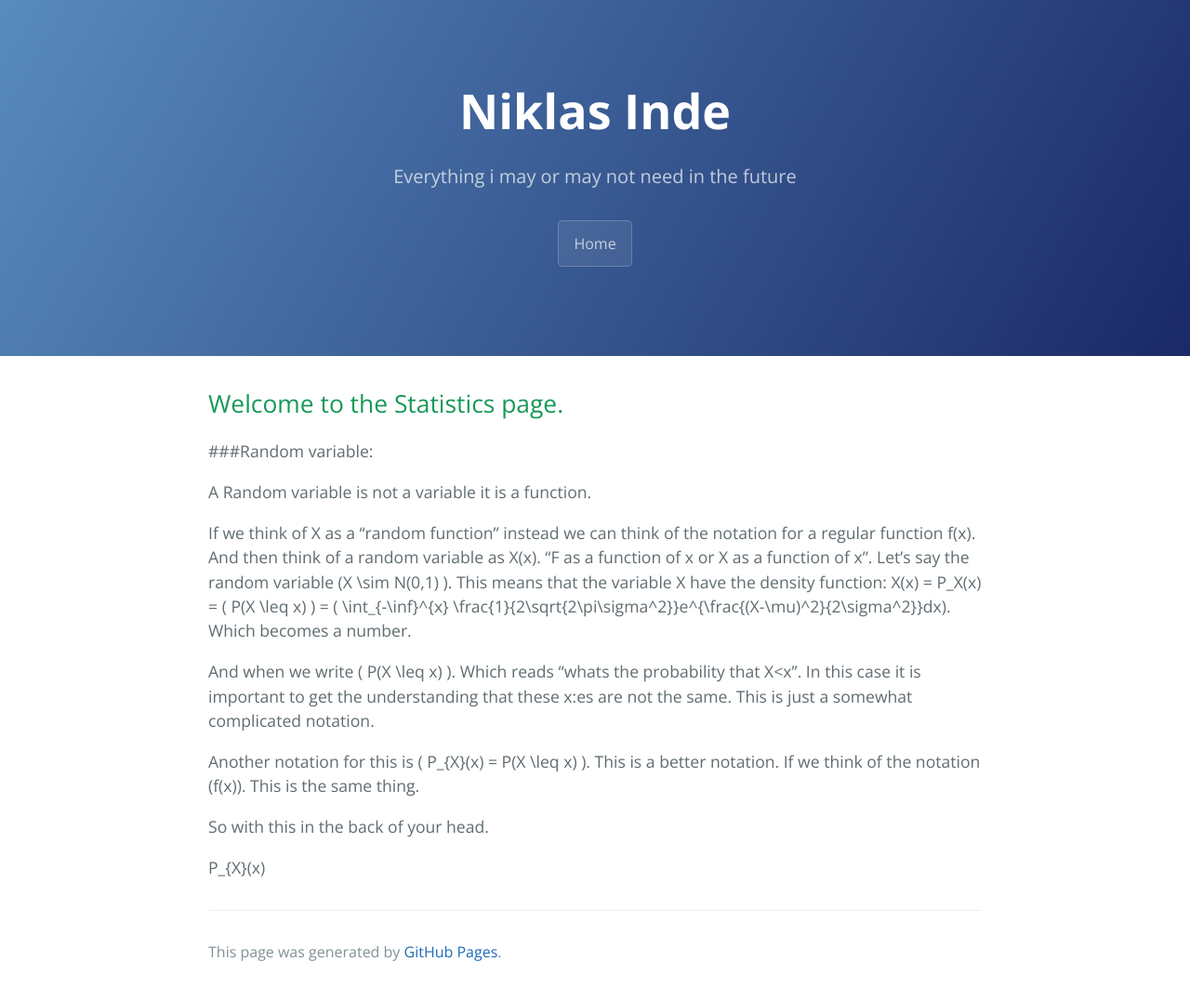
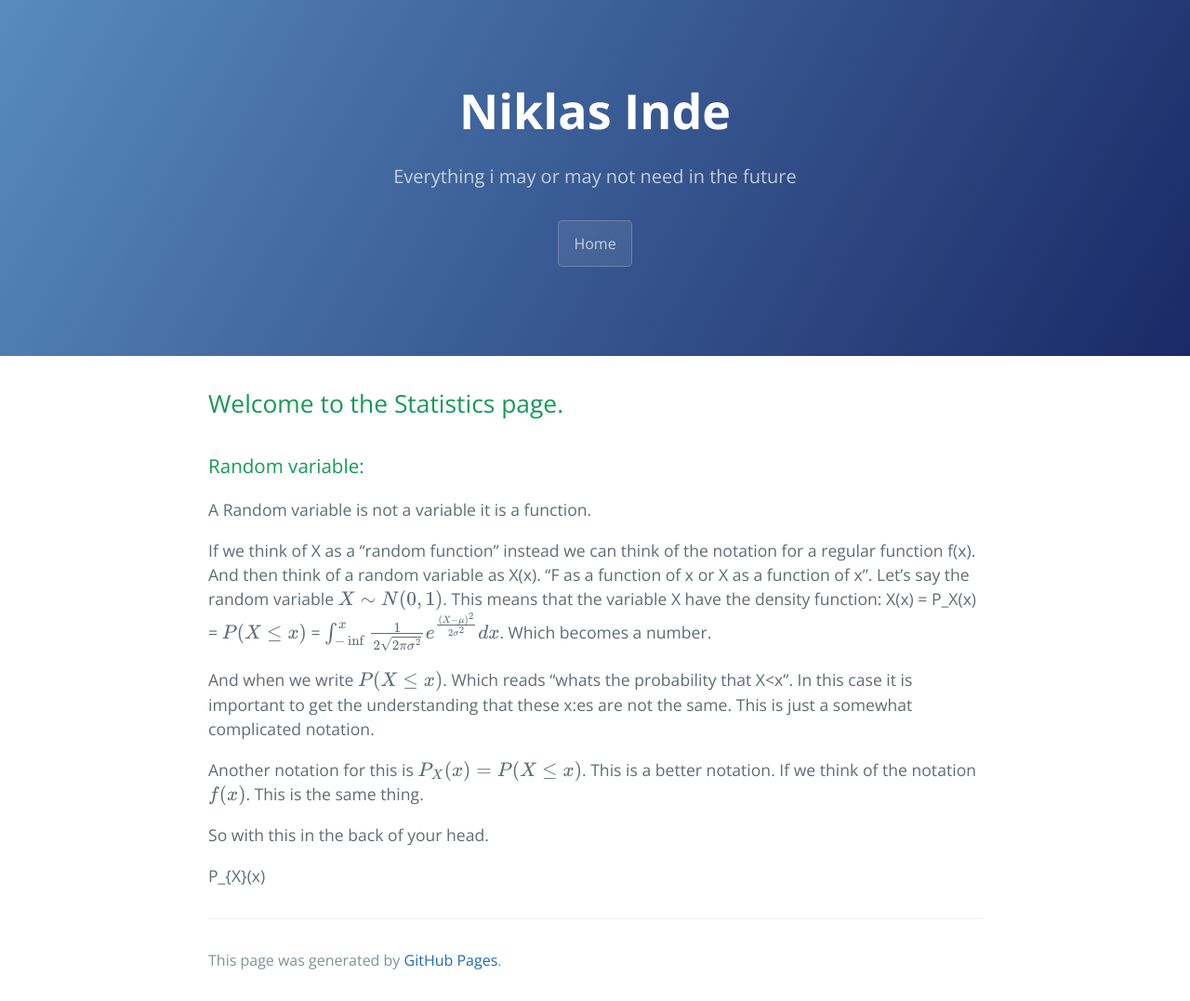
Before and after one commit to niklasinde/niklasinde.github.io, a Jekyll site: the page built from datascience/statistics/index.md, in a window 1280 px wide. Shown: the whole page at 93% size. Built offline with Jekyll 4.4.1, drawn with Linux system fonts in a browser that asks for light colours; nearby versions of some CDN libraries; our own code applies the rules of GitHub Pages for plain Markdown files; formulas are drawn with MathJax 3.

Commit message:
Latex fix

```diff
--- a/datascience/statistics/index.md
+++ b/datascience/statistics/index.md
@@ -1,20 +1,20 @@
 
 ## Welcome to the Statistics page.
 
-###Random variable:
+### Random variable:
 
 A Random variable is not a variable it is a function.
 
 If we think of X as a "random function" instead we can think of the notation for a regular function f(x). And then think of a random variable as X(x). "F as a function of x or X as a function of x".
-Let's say the random variable \(X \sim N(0,1) \). This means that the variable X have the density function:
-X(x) = P_X(x) = \( P(X \leq x) \)  = \( \int_{-\inf}^{x} \frac{1}{2\sqrt{2\pi\sigma^2}}e^{\frac{(X-\mu)^2}{2\sigma^2}}dx\). Which becomes a number.
+Let's say the random variable \\(X \sim N(0,1) \\). This means that the variable X have the density function:
+X(x) = P_X(x) = \\( P(X \leq x) \\)  = \\( \int_{-\inf}^{x} \frac{1}{2\sqrt{2\pi\sigma^2}}e^{\frac{(X-\mu)^2}{2\sigma^2}}dx\\). Which becomes a number.
 
-And when we write \( P(X \leq x) \). Which reads "whats the probability that X<x".
+And when we write \\( P(X \leq x) \\). Which reads "whats the probability that X<x".
 In this case it is important to get the understanding that these x:es are not the same.
 This is just a somewhat complicated notation.
 
-Another notation for this is \( P_{X}(x) = P(X \leq x) \). This is a better notation.
-If we think of the notation \(f(x)\). This is the same thing.
+Another notation for this is \\( P_{X}(x) = P(X \leq x) \\). This is a better notation.
+If we think of the notation \\(f(x)\\). This is the same thing.
 
 So with this in the back of your head.
 
```
